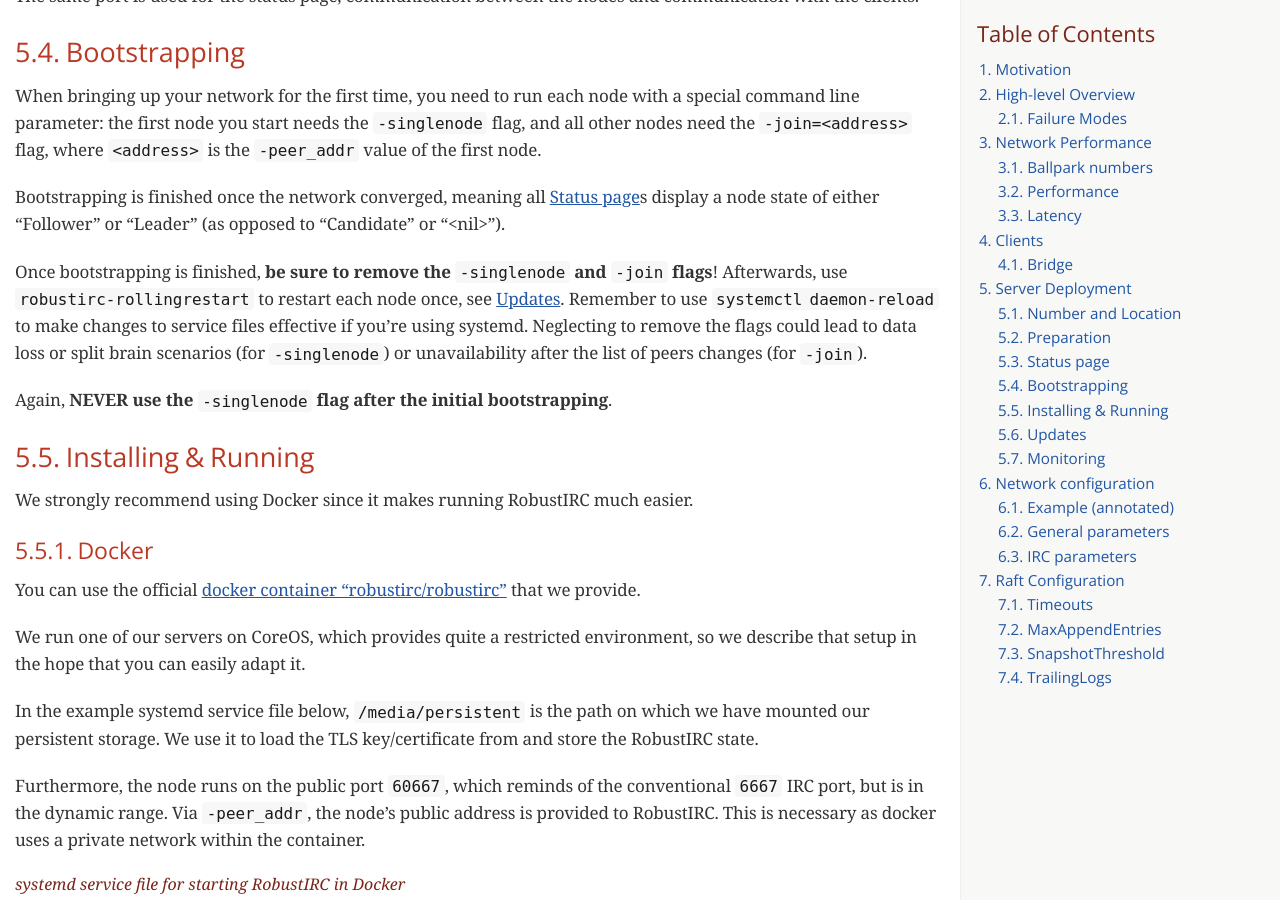
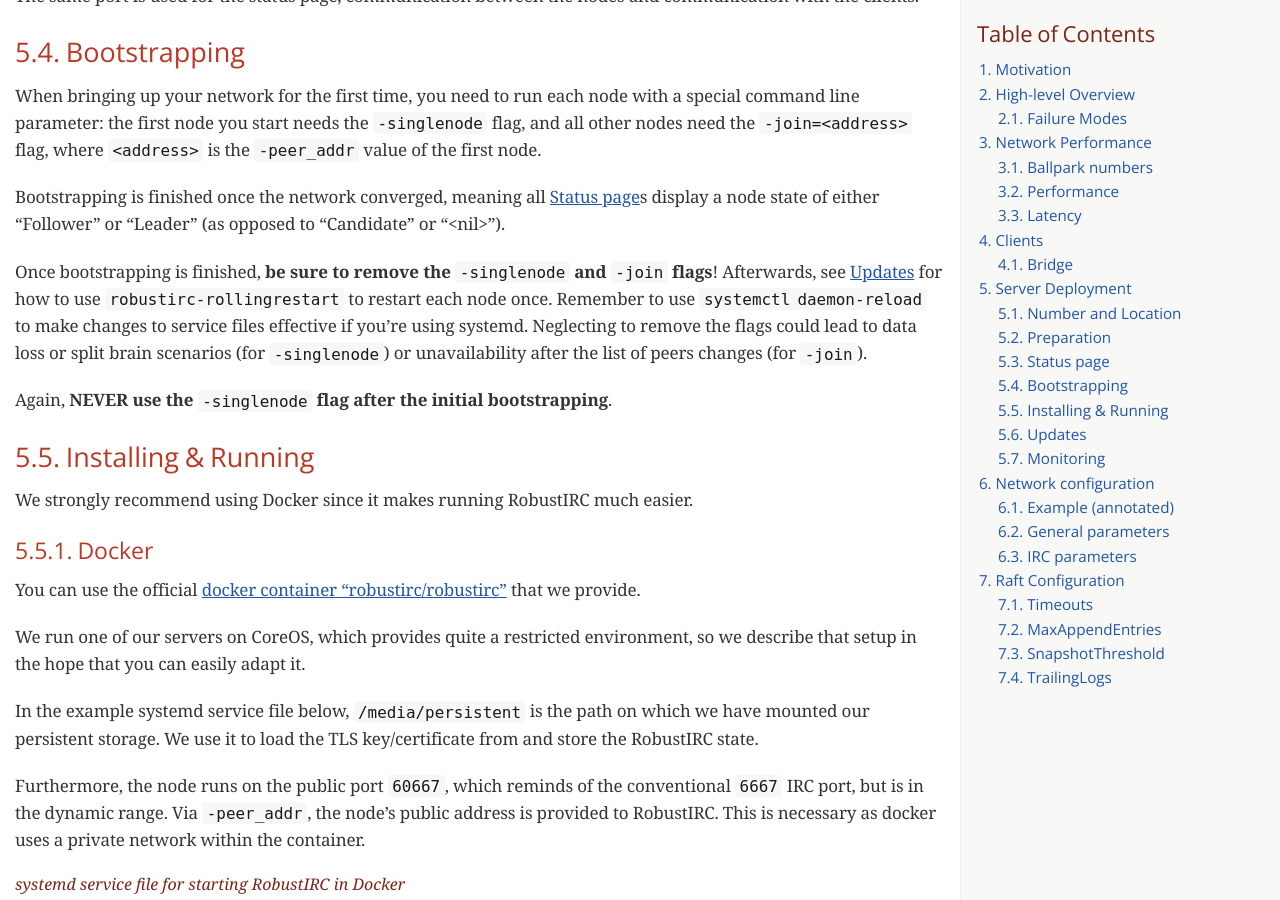
Before and after one commit to robustirc/robustirc.github.io, a Jekyll site: the page docs/adminguide.html, which Jekyll copies as it is, in a window 1280 px wide and 900 px high, scrolled down 6804 px. Built offline with Jekyll 4.4.1, drawn with Linux system fonts in a browser that asks for light colours; some web fonts are replaced; Markdown is read by kramdown in place of the engine named in the settings; formulas are drawn with MathJax 3.

Commit message:
switch reference around to make people not overread it

```diff
--- a/docs/adminguide.html
+++ b/docs/adminguide.html
@@ -915,11 +915,11 @@
 </div>
 <div class="paragraph">
 <p>Once bootstrapping is finished, <strong>be sure to remove the <code>-singlenode</code> and <code>-join</code>
-flags</strong>! Afterwards, use <code>robustirc-rollingrestart</code> to restart each node once,
-see <a href="#updates">Updates</a>. Remember to use <code>systemctl daemon-reload</code> to make changes to
-service files effective if you’re using systemd. Neglecting to remove the flags
-could lead to data loss or split brain scenarios (for <code>-singlenode</code>) or
-unavailability after the list of peers changes (for <code>-join</code>).</p>
+flags</strong>! Afterwards, see <a href="#updates">Updates</a> for how to use <code>robustirc-rollingrestart</code>
+to restart each node once. Remember to use <code>systemctl daemon-reload</code> to make
+changes to service files effective if you’re using systemd. Neglecting to
+remove the flags could lead to data loss or split brain scenarios (for
+<code>-singlenode</code>) or unavailability after the list of peers changes (for <code>-join</code>).</p>
 </div>
 <div class="paragraph">
 <p>Again, <strong>NEVER use the <code>-singlenode</code> flag after the initial bootstrapping</strong>.</p>
```
Also changed, not shown: 1 other file.
